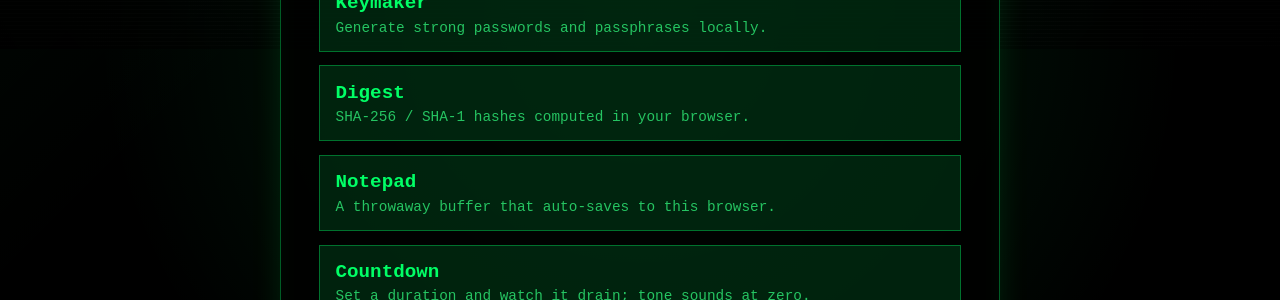
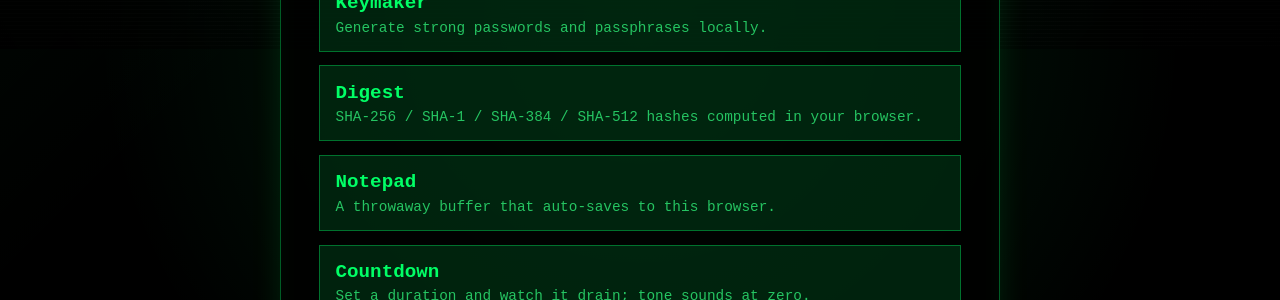
Before and after one commit to xi-void/xi-void.github.io, a Jekyll site: the page built from index.html, in a window 1280 px wide. Shown: the part 851-1151 px from the top of the page. Built offline with Jekyll 4.4.1, drawn with Linux system fonts in a browser that asks for light colours.

Commit message:
Fix Digest algorithm listing and Privacy footer duplication
Digest supports SHA-256/1/384/512, but the home-menu and guides-hub listings in
_data only mentioned SHA-256/1. Bring both up to all four to match the tool, its
guide, and the README.

The Privacy page set footer_sign to "entropy contained", which the shared
footer already appends, rendering "entropy contained // entropy contained".
Change its sign to "no exfiltration".

Co-Authored-By: Claude Opus 4.8 <noreply@anthropic.com>
Claude-Session: https://claude.ai/code/session_014GMd1CYQXKtitMzVXy3f42

```diff
--- a/_data/guides.yml
+++ b/_data/guides.yml
@@ -35,7 +35,7 @@
 
 - slug: digest
   title: Using Digest
-  desc: Hash text with SHA-256 and SHA-1.
+  desc: Hash text with SHA-256, SHA-1, SHA-384 and SHA-512.
 
 - slug: notepad
   title: Using Notepad
--- a/_data/tools.yml
+++ b/_data/tools.yml
@@ -29,7 +29,7 @@
 - slug: digest
   title: Digest
   sigil: hashing // one-way transforms
-  blurb: SHA-256 / SHA-1 hashes computed in your browser.
+  blurb: SHA-256 / SHA-1 / SHA-384 / SHA-512 hashes computed in your browser.
 
 - slug: notepad
   title: Notepad
--- a/guide/privacy/index.html
+++ b/guide/privacy/index.html
@@ -4,7 +4,7 @@ title: Privacy
 sigil: field notes // containment
 lede: Why nothing you type here ever leaves your device.
 description: Privacy notes for Xi-Void Tools — everything runs locally, with no servers, accounts or tracking.
-footer_sign: entropy contained
+footer_sign: no exfiltration
 ---
 <h2>The short version</h2>
 <p>
```
